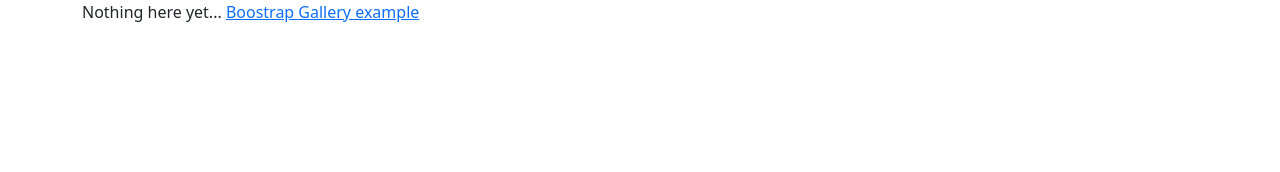
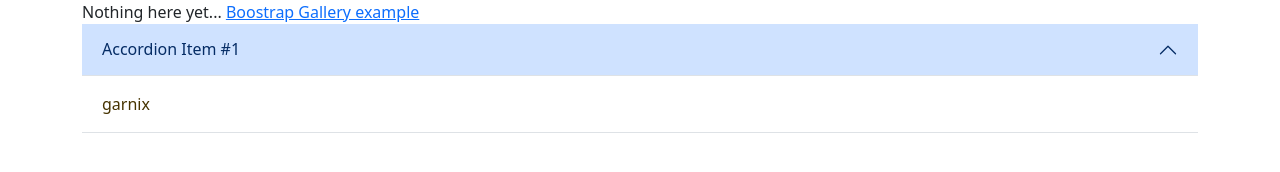
Before and after one commit to stetsche/bootstrap-playground, a website built with Vite: page index.html in a window 1280 px wide. Built offline with nearby package versions, Linux system fonts and the light colour scheme.

Commit message:
html_test/update_Readme

```diff
--- a/index.html
+++ b/index.html
@@ -6,10 +6,25 @@
     <meta name="viewport" content="width=device-width, initial-scale=1.0" />
     <title>Bootstrap Playground</title>
   </head>
+
   <body>
     <div class="container">
       Nothing here yet...
       <a href="/examples/gallery/example_gallery.html">Boostrap Gallery example</a>
+
+  <div class="accordion accordion-flush" id="accordionExample">
+    <div class="accordion-item">
+      <h2 class="accordion-header" id="headingOne">
+        <button class="accordion-button" type="button" data-bs-toggle="collapse" data-bs-target="#collapseOne" aria-expanded="true" aria-controls="collapseOne">
+          Accordion Item #1
+        </button>
+      </h2>
+      <div id="collapseOne" class="accordion-collapse collapse show" aria-labelledby="headingOne" data-bs-parent="#accordionExample">
+        <div class="accordion-body">
+         <a href="https://github.com/" style="text-decoration: none; color: rgb(70, 51, 0);">garnix</a>
+        </div>
+      </div>
+
     </div>
     <script type="module" src="/main.js"></script>
   </body>
```
Also changed, not shown: README.md.
